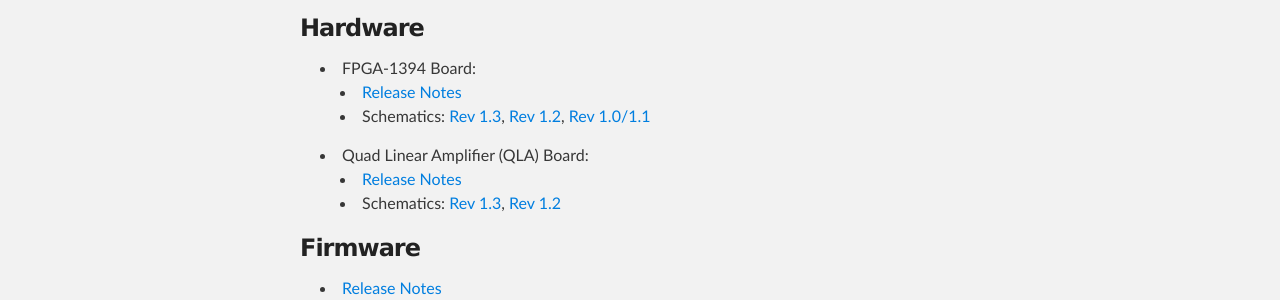
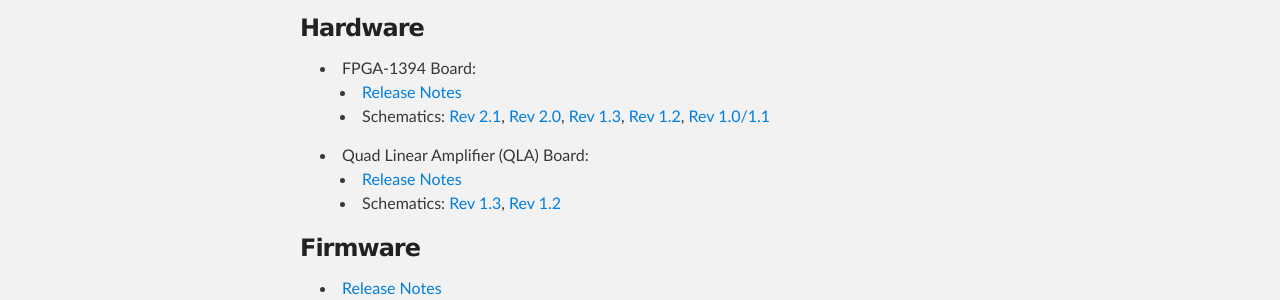
Before and after one commit to jhu-cisst/mechatronics, a Jekyll site: the page built from index.md, in a window 1280 px wide. Shown: the part 1228-1528 px from the top of the page. Built offline with Jekyll 4.4.1, drawn with Linux system fonts in a browser that asks for light colours; Markdown is read by kramdown in place of the engine named in the settings.

Commit message:
Added links for FPGA Rev 2.0 and Rev 2.1 schematics

```diff
--- a/index.md
+++ b/index.md
@@ -30,7 +30,7 @@
 ### Hardware
  * FPGA-1394 Board:
    * [Release Notes](https://github.com/jhu-cisst/FPGA1394#release-notes)
-   * Schematics: [Rev 1.3](https://github.com/jhu-cisst/FPGA1394/raw/Rev1.3/FPGA1394-Schematics.pdf), [Rev 1.2](https://github.com/jhu-cisst/FPGA1394/raw/Rev1.2/FPGA1394-Schematics.pdf), [Rev 1.0/1.1](https://github.com/jhu-cisst/FPGA1394/raw/Rev1.1/FPGA1394-Schematics.pdf)
+   * Schematics: [Rev 2.1](https://github.com/jhu-cisst/FPGA1394/raw/master/FPGA1394-Schematics.pdf), [Rev 2.0](https://github.com/jhu-cisst/FPGA1394/raw/Rev2.0/FPGA1394-Schematics.pdf), [Rev 1.3](https://github.com/jhu-cisst/FPGA1394/raw/Rev1.3/FPGA1394-Schematics.pdf), [Rev 1.2](https://github.com/jhu-cisst/FPGA1394/raw/Rev1.2/FPGA1394-Schematics.pdf), [Rev 1.0/1.1](https://github.com/jhu-cisst/FPGA1394/raw/Rev1.1/FPGA1394-Schematics.pdf)
  * Quad Linear Amplifier (QLA) Board:
    * [Release Notes](https://github.com/jhu-cisst/QLA#release-notes)
    * Schematics: [Rev 1.3](https://github.com/jhu-cisst/QLA/raw/Rev1.3-2014/QLA-Schematics.pdf), [Rev 1.2](https://github.com/jhu-cisst/QLA/raw/Rev1.2/QLA-Schematics.pdf)
```
